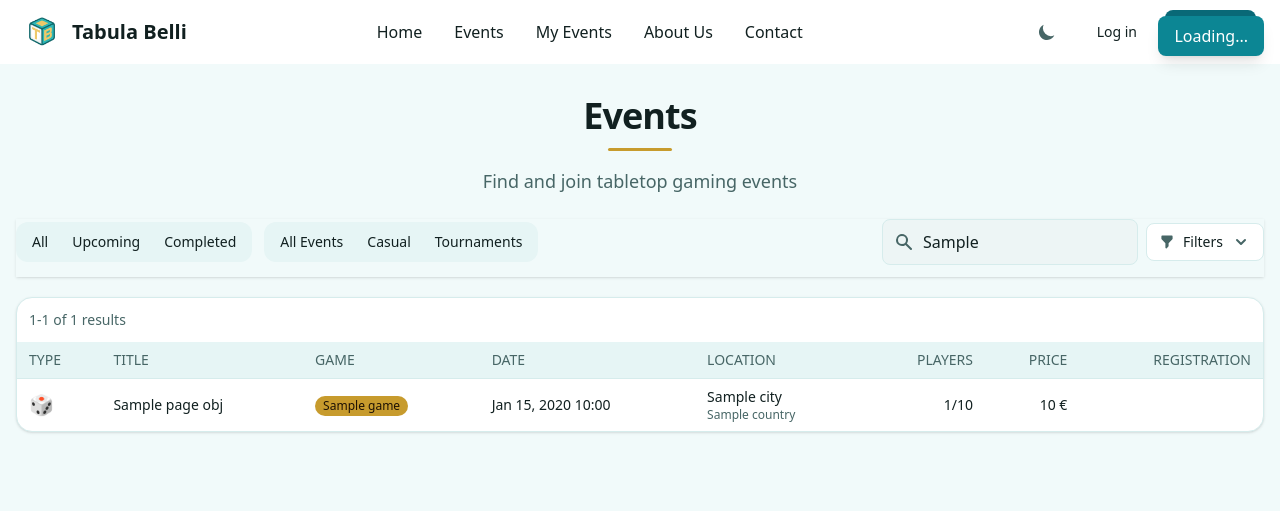
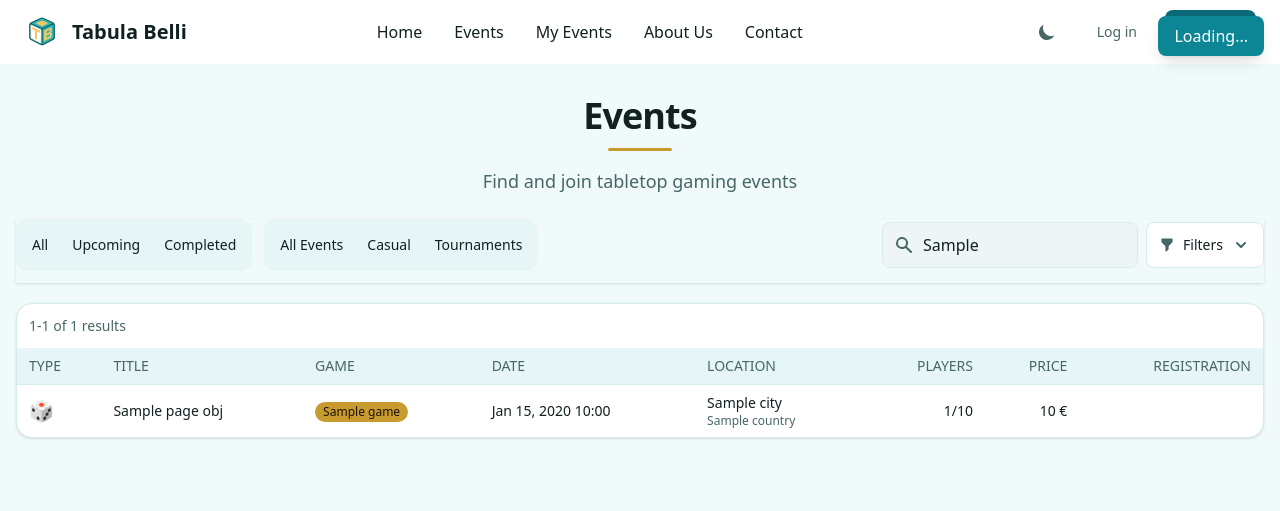
Before and after one commit to N3t0n/tabula-belli, a Django app: template src/apps/events/templates/events/events.html in a window 1280 px wide. Shown: the top 511 px of the page. Run offline with Django 5.2, Linux system fonts and the light colour scheme; the template is opened without the code that fills it: most values are stand-ins (such as "Sample title", 1, 10 or a date in 2020); style sheets or scripts are compiled from the project's sources; some libraries are stand-ins or nearby versions.

Commit message:
Standardize listing and navigation controls

```diff
--- a/src/apps/events/templates/events/_events_listing.html
+++ b/src/apps/events/templates/events/_events_listing.html
@@ -21,51 +21,51 @@
     <!-- Left: Pills (stack on mobile, inline on desktop) -->
     <div class="flex flex-col sm:flex-row items-stretch sm:items-center gap-3">
       <!-- Status Pills -->
-      <div class="inline-flex rounded-xl bg-muted p-1">
+      <div class="inline-flex max-w-full flex-wrap justify-center rounded-xl bg-muted p-1">
         <button
           type="button"
           @click="status=''; submitFilters()"
           :class="status === '' ? 'bg-card shadow text-foreground' : 'text-muted-foreground hover:text-foreground'"
-          class="px-3 py-1.5 text-sm rounded-lg transition-colors cursor-pointer">
+          class="btn btn-compact">
           All
         </button>
         <button
           type="button"
           @click="status='upcoming'; submitFilters()"
           :class="status === 'upcoming' ? 'bg-card shadow text-foreground' : 'text-muted-foreground hover:text-foreground'"
-          class="px-3 py-1.5 text-sm rounded-lg transition-colors cursor-pointer">
+          class="btn btn-compact">
           Upcoming
         </button>
         <button
           type="button"
           @click="status='completed'; submitFilters()"
           :class="status === 'completed' ? 'bg-card shadow text-foreground' : 'text-muted-foreground hover:text-foreground'"
-          class="px-3 py-1.5 text-sm rounded-lg transition-colors cursor-pointer">
+          class="btn btn-compact">
           Completed
         </button>
       </div>
 
       <!-- Event Type Pills -->
-      <div class="inline-flex rounded-xl bg-muted p-1">
+      <div class="inline-flex max-w-full flex-wrap justify-center rounded-xl bg-muted p-1">
         <button
           type="button"
           @click="eventType=''; submitFilters()"
           :class="eventType === '' ? 'bg-card shadow text-foreground' : 'text-muted-foreground hover:text-foreground'"
-          class="px-3 py-1.5 text-sm rounded-lg transition-colors cursor-pointer">
+          class="btn btn-compact">
           All Events
         </button>
         <button
           type="button"
           @click="eventType='CASUAL'; submitFilters()"
           :class="eventType === 'CASUAL' ? 'bg-card shadow text-foreground' : 'text-muted-foreground hover:text-foreground'"
-          class="px-3 py-1.5 text-sm rounded-lg transition-colors cursor-pointer">
+          class="btn btn-compact">
           Casual
         </button>
         <button
           type="button"
           @click="eventType='TOURNAMENT'; submitFilters()"
           :class="eventType === 'TOURNAMENT' ? 'bg-card shadow text-foreground' : 'text-muted-foreground hover:text-foreground'"
-          class="px-3 py-1.5 text-sm rounded-lg transition-colors cursor-pointer">
+          class="btn btn-compact">
           Tournaments
         </button>
       </div>
@@ -76,7 +76,7 @@
         x-cloak
         type="button"
         @click="clearAllFilters()"
-        class="px-2.5 py-1.5 rounded-lg text-xs text-destructive hover:text-destructive hover:bg-destructive/10 transition-colors flex items-center gap-1 shrink-0 cursor-pointer">
+        class="btn btn-text-secondary shrink-0">
         <svg xmlns="http://www.w3.org/2000/svg" class="h-3.5 w-3.5" viewBox="0 0 20 20" fill="currentColor">
           <path fill-rule="evenodd" d="M4.293 4.293a1 1 0 011.414 0L10 8.586l4.293-4.293a1 1 0 111.414 1.414L11.414 10l4.293 4.293a1 1 0 01-1.414 1.414L10 11.414l-4.293 4.293a1 1 0 01-1.414-1.414L8.586 10 4.293 5.707a1 1 0 010-1.414z" clip-rule="evenodd" />
         </svg>
@@ -111,7 +111,7 @@
           x-ref="filtersToggle"
           :aria-expanded="filtersOpen"
           aria-controls="event-filters-panel"
-          class="px-3 py-2 rounded-lg border border-border bg-card text-sm flex items-center gap-2 whitespace-nowrap cursor-pointer">
+          class="btn btn-secondary px-3 whitespace-nowrap">
           <svg xmlns="http://www.w3.org/2000/svg" aria-hidden="true" class="h-4 w-4 text-muted-foreground" viewBox="0 0 20 20" fill="currentColor"><path fill-rule="evenodd" d="M3 3a1 1 0 011-1h12a1 1 0 011 1v3a1 1 0 01-.293.707L12 11.414V15a1 1 0 01-.293.707l-2 2A1 1 0 018 17v-5.586L3.293 6.707A1 1 0 013 6V3z" clip-rule="evenodd"/></svg>
           Filters
           <svg class="w-5 h-5 text-muted-foreground hidden lg:block" fill="currentColor" viewBox="0 0 20 20" xmlns="http://www.w3.org/2000/svg" aria-hidden="true"><path clip-rule="evenodd" fill-rule="evenodd" d="M5.293 7.293a1 1 0 011.414 0L10 10.586l3.293-3.293a1 1 0 111.414 1.414l-4 4a1 1 0 01-1.414 0l-4-4a1 1 0 010-1.414z"/></svg>
@@ -130,7 +130,7 @@
         <h2 class="text-lg font-medium text-foreground">Filters</h2>
         <button type="button" aria-label="Close filters"
                 @click="filtersOpen=false; $refs.filtersToggle.focus()"
-                class="inline-flex h-11 w-11 items-center justify-center rounded-lg text-2xl text-muted-foreground hover:text-foreground cursor-pointer">×</button>
+                class="btn btn-icon text-2xl">×</button>
       </div>
 
       <!-- Filters content (responsive grid) -->
@@ -222,17 +222,17 @@
       </div>
 
       <!-- Buttons -->
-      <div class="flex items-center justify-between mt-3 pt-3 border-t border-border">
+      <div class="mt-3 flex flex-wrap items-center justify-center gap-3 border-t border-border pt-3 sm:justify-between">
         <button
           type="button"
           @click="clearPanelFilters()"
-          class="text-xs text-muted-foreground hover:underline cursor-pointer">
+          class="btn btn-text-secondary">
           Clear filters
         </button>
         <button
           type="button"
           @click="filtersOpen=false; $refs.filtersToggle.focus()"
-          class="px-3 py-1.5 rounded-lg bg-foreground text-background dark:bg-foreground dark:text-background text-xs">
+          class="btn btn-secondary btn-compact">
           Close
         </button>
       </div>
@@ -249,22 +249,22 @@
 
   <!-- Pagination -->
   {% if page_obj.has_other_pages %}
-    <div class="flex items-center justify-between p-3 text-sm border-t border-border">
+    <div class="flex flex-col items-center gap-3 border-t border-border p-3 text-sm sm:flex-row sm:justify-between">
       <div class="text-muted-foreground">
         Page {{ page_obj.number }} of {{ page_obj.paginator.num_pages }}
       </div>
-      <div class="flex items-center gap-2">
+      <div class="flex flex-wrap items-center justify-center gap-2">
         {% if page_obj.has_previous %}
           <button
             hx-get="{% pagination_url page_obj.previous_page_number %}"
             hx-target="#events-listing"
             hx-swap="innerHTML"
             hx-push-url="true"
-            class="px-3 py-1.5 rounded-lg border border-border bg-card hover:bg-muted cursor-pointer">
+            class="btn btn-secondary btn-compact">
             Previous
           </button>
         {% else %}
-          <button disabled class="px-3 py-1.5 rounded-lg border border-border bg-card opacity-50 cursor-not-allowed">
+          <button disabled class="btn btn-secondary btn-compact">
             Previous
           </button>
         {% endif %}
@@ -275,11 +275,11 @@
             hx-target="#events-listing"
             hx-swap="innerHTML"
             hx-push-url="true"
-            class="px-3 py-1.5 rounded-lg border border-border bg-card hover:bg-muted cursor-pointer">
+            class="btn btn-secondary btn-compact">
             Next
           </button>
         {% else %}
-          <button disabled class="px-3 py-1.5 rounded-lg border border-border bg-card opacity-50 cursor-not-allowed">
+          <button disabled class="btn btn-secondary btn-compact">
             Next
           </button>
         {% endif %}
--- a/src/apps/events/templates/events/partials/actions/_action_organizer.html
+++ b/src/apps/events/templates/events/partials/actions/_action_organizer.html
@@ -2,10 +2,10 @@
 {# Acciones para el organizador del evento #}
 
 {% if event.is_editable %}
-  <div class="flex items-center justify-end gap-2">
+  <div class="flex flex-wrap items-center justify-center gap-2 sm:justify-end">
     {# Editar evento #}
     <a href="{% url 'my_events:edit' event.slug %}"
-       class="text-xs text-primary-600 hover:underline dark:text-primary-400">
+       class="btn btn-text-primary">
       Edit
     </a>
 
@@ -21,7 +21,7 @@
       {% csrf_token %}
       <button
         type="submit"
-        class="text-xs text-destructive hover:underline dark:text-destructive cursor-pointer">
+        class="btn btn-text-danger">
         Cancel
       </button>
     </form>
--- a/src/apps/pages/templates/pages/home.html
+++ b/src/apps/pages/templates/pages/home.html
@@ -103,7 +103,7 @@
                 @click="scrollContainer.scrollBy({ left: -400, behavior: 'smooth' }); setTimeout(() => checkScroll(), 300)"
                 :disabled="atStart"
                 :class="atStart ? 'opacity-50 cursor-not-allowed' : 'hover:bg-muted cursor-pointer'"
-                class="absolute left-0 top-1/2 -translate-y-1/2 -translate-x-2 md:-translate-x-4 z-10 bg-card text-foreground p-2 md:p-3 rounded-full shadow-lg transition-colors">
+                type="button" aria-label="Previous events" class="btn btn-icon absolute left-0 top-1/2 z-10 -translate-y-1/2 -translate-x-2 rounded-full bg-card shadow-lg md:-translate-x-4">
                 <svg class="w-5 h-5 md:w-6 md:h-6" fill="none" stroke="currentColor" viewBox="0 0 24 24">
                     <path stroke-linecap="round" stroke-linejoin="round" stroke-width="2" d="M15 19l-7-7 7-7"/>
                 </svg>
@@ -191,7 +191,7 @@
                     <h3 class="mt-4 text-lg font-medium text-foreground">No upcoming events</h3>
                     <p class="mt-2 text-sm text-muted-foreground">Check back soon for new events or browse all past events.</p>
                     <div class="mt-6">
-                        <a href="{% url 'events' %}" class="inline-flex items-center px-4 py-2 border border-transparent text-sm font-medium rounded-md text-primary-700 bg-primary-100 hover:bg-primary-200 dark:bg-primary-900 dark:text-primary-300">
+                        <a href="{% url 'events' %}" class="btn btn-secondary btn-compact">
                             Browse All Events
                         </a>
                     </div>
@@ -204,7 +204,7 @@
                 @click="scrollContainer.scrollBy({ left: 400, behavior: 'smooth' }); setTimeout(() => checkScroll(), 300)"
                 :disabled="atEnd"
                 :class="atEnd ? 'opacity-50 cursor-not-allowed' : 'hover:bg-muted cursor-pointer'"
-                class="absolute right-0 top-1/2 -translate-y-1/2 translate-x-2 md:translate-x-4 z-10 bg-card text-foreground p-2 md:p-3 rounded-full shadow-lg transition-colors">
+                type="button" aria-label="Next events" class="btn btn-icon absolute right-0 top-1/2 z-10 -translate-y-1/2 translate-x-2 rounded-full bg-card shadow-lg md:translate-x-4">
                 <svg class="w-5 h-5 md:w-6 md:h-6" fill="none" stroke="currentColor" viewBox="0 0 24 24">
                     <path stroke-linecap="round" stroke-linejoin="round" stroke-width="2" d="M9 5l7 7-7 7"/>
                 </svg>
--- a/src/static/css/input.css
+++ b/src/static/css/input.css
@@ -236,3 +236,7 @@
     @apply border border-destructive text-destructive enabled:hover:bg-destructive/10 focus-visible:outline-destructive;
   }
 }
+
+@layer components {
+  .btn-nav { @apply min-h-11 px-2 py-2 sm:px-4 lg:px-5 lg:py-2.5; }
+}
--- a/src/templates/base.html
+++ b/src/templates/base.html
@@ -85,7 +85,7 @@
         <button
           type="button"
           @click="show = false"
-          class="shrink-0 hover:opacity-70 transition-opacity cursor-pointer"
+          class="btn btn-icon"
           aria-label="Dismiss"
         >
           <svg class="w-4 h-4" fill="currentColor" viewBox="0 0 20 20">
--- a/src/templates/partials/navbar.html
+++ b/src/templates/partials/navbar.html
@@ -7,23 +7,23 @@
                 <span class="hidden self-center text-xl font-semibold whitespace-nowrap dark:text-foreground min-[520px]:inline">Tabula Belli</span>
             </a>
             <div class="flex shrink-0 items-center justify-self-end gap-1 sm:gap-2 lg:order-2">
-                <button id="theme-toggle" type="button" aria-label="Toggle color theme" class="text-muted-foreground dark:text-muted-foreground hover:bg-muted dark:hover:bg-muted focus-visible:outline-none focus-visible:ring-4 focus-visible:ring-border dark:focus-visible:ring-border inline-flex h-11 w-11 items-center justify-center rounded-lg text-sm cursor-pointer">
+                <button id="theme-toggle" type="button" aria-label="Toggle color theme" class="btn btn-icon">
                     <svg id="theme-toggle-dark-icon" class="w-5 h-5 hidden" fill="currentColor" viewBox="0 0 20 20"><path d="M17.293 13.293A8 8 0 016.707 2.707a8.001 8.001 0 1010.586 10.586z"></path></svg>
                     <svg id="theme-toggle-light-icon" class="w-5 h-5 hidden" fill="currentColor" viewBox="0 0 20 20"><path d="M10 2a1 1 0 011 1v1a1 1 0 11-2 0V3a1 1 0 011-1zm4 8a4 4 0 11-8 0 4 4 0 018 0zm-.464 4.95l.707.707a1 1 0 001.414-1.414l-.707-.707a1 1 0 00-1.414 1.414zm2.12-10.607a1 1 0 010 1.414l-.706.707a1 1 0 11-1.414-1.414l.707-.707a1 1 0 011.414 0zM17 11a1 1 0 100-2h-1a1 1 0 100 2h1zm-7 4a1 1 0 011 1v1a1 1 0 11-2 0v-1a1 1 0 011-1zM5.05 6.464A1 1 0 106.465 5.05l-.708-.707a1 1 0 00-1.414 1.414l.707.707zm1.414 8.486l-.707.707a1 1 0 01-1.414-1.414l.707-.707a1 1 0 011.414 1.414zM4 11a1 1 0 100-2H3a1 1 0 000 2h1z" fill-rule="evenodd" clip-rule="evenodd"></path></svg>
                 </button>
 
                 {% if user.is_authenticated %}
-                    <a href="{% url 'accounts:profile' %}" class="inline-flex min-h-11 items-center justify-center max-[320px]:hidden text-foreground dark:text-foreground {% if request.resolver_match.namespace == 'accounts' %}bg-muted dark:bg-muted{% else %}hover:bg-muted{% endif %} focus-visible:ring-4 focus-visible:ring-border font-medium rounded-lg text-sm px-2 sm:px-4 lg:px-5 py-2 lg:py-2.5 dark:hover:bg-muted focus-visible:outline-none dark:focus-visible:ring-border transition-colors cursor-pointer">Profile</a>
+                    <a href="{% url 'accounts:profile' %}" class="btn btn-text-secondary btn-nav max-[320px]:hidden {% if request.resolver_match.namespace == 'accounts' %}bg-muted{% endif %}">Profile</a>
                     <form method="post" action="{% url 'account_logout' %}" class="flex max-[320px]:hidden">
                         {% csrf_token %}
-                        <button type="submit" class="inline-flex min-h-11 items-center justify-center max-[320px]:hidden px-2 sm:px-4 lg:px-5 py-2 lg:py-2.5 text-sm font-medium text-white rounded-lg bg-destructive-600 hover:bg-destructive-700 focus-visible:outline-none focus-visible:ring-4 focus-visible:ring-destructive-300 transition-colors cursor-pointer">Logout</button>
+                        <button type="submit" class="btn btn-secondary btn-nav max-[320px]:hidden">Logout</button>
                     </form>
                 {% else %}
-                    <a href="{% url "account_login" %}" class="inline-flex min-h-11 items-center justify-center max-[320px]:hidden text-foreground dark:text-foreground hover:bg-muted focus-visible:ring-4 focus-visible:ring-border font-medium rounded-lg text-sm px-2 sm:px-4 lg:px-5 py-2 lg:py-2.5 dark:hover:bg-muted focus-visible:outline-none dark:focus-visible:ring-border transition-colors cursor-pointer">Log in</a>
-                    <a href="{% url "account_signup" %}" class="inline-flex min-h-11 items-center justify-center max-[320px]:hidden text-white bg-primary-700 hover:bg-primary-800 focus-visible:ring-4 focus-visible:ring-primary-300 font-medium rounded-lg text-sm px-2 sm:px-4 lg:px-5 py-2 lg:py-2.5 dark:bg-primary-600 dark:hover:bg-primary-700 focus-visible:outline-none dark:focus-visible:ring-primary-800 transition-colors cursor-pointer">Sign Up</a>
+                    <a href="{% url "account_login" %}" class="btn btn-text-secondary btn-nav max-[320px]:hidden">Log in</a>
+                    <a href="{% url "account_signup" %}" class="btn btn-primary btn-nav max-[320px]:hidden">Sign Up</a>
                 {% endif %}
 
-                <button data-collapse-toggle="mobile-menu-2" type="button" class="inline-flex h-11 w-11 items-center justify-center text-sm text-muted-foreground rounded-lg lg:hidden hover:bg-muted focus-visible:outline-none focus-visible:ring-2 focus-visible:ring-border dark:text-muted-foreground dark:hover:bg-muted dark:focus-visible:ring-border cursor-pointer" aria-controls="mobile-menu-2" aria-expanded="false">
+                <button data-collapse-toggle="mobile-menu-2" type="button" class="btn btn-icon lg:hidden" aria-controls="mobile-menu-2" aria-expanded="false">
                     <span class="sr-only">Open main menu</span>
                     <svg class="w-6 h-6" fill="currentColor" viewBox="0 0 20 20" xmlns="http://www.w3.org/2000/svg"><path fill-rule="evenodd" d="M3 5a1 1 0 011-1h12a1 1 0 110 2H4a1 1 0 01-1-1zM3 10a1 1 0 011-1h12a1 1 0 110 2H4a1 1 0 01-1-1zM3 15a1 1 0 011-1h12a1 1 0 110 2H4a1 1 0 01-1-1z" clip-rule="evenodd"></path></svg>
                     <svg class="hidden w-6 h-6" fill="currentColor" viewBox="0 0 20 20" xmlns="http://www.w3.org/2000/svg"><path fill-rule="evenodd" d="M4.293 4.293a1 1 0 011.414 0L10 8.586l4.293-4.293a1 1 0 111.414 1.414L11.414 10l4.293 4.293a1 1 0 01-1.414 1.414L10 11.414l-4.293 4.293a1 1 0 01-1.414-1.414L8.586 10 4.293 5.707a1 1 0 010-1.414z" clip-rule="evenodd"></path></svg>
@@ -46,16 +46,16 @@
                     <li>
                         <a href="{% url 'contact' %}" class="block py-2 pr-4 pl-3 {% if request.resolver_match.url_name == 'contact' %}text-white rounded bg-primary-700 lg:bg-transparent lg:text-primary-700{% else %}text-foreground border-b border-border hover:bg-muted lg:hover:bg-transparent lg:border-0 lg:hover:text-primary-700{% endif %} lg:p-0 dark:text-{% if request.resolver_match.url_name == 'contact' %}white{% else %}muted-foreground lg:dark:hover:text-foreground dark:hover:bg-muted dark:hover:text-foreground lg:dark:hover:bg-transparent dark:border-border{% endif %}" {% if request.resolver_match.url_name == 'contact' %}aria-current="page"{% endif %}>Contact</a>
                     </li>
-                    <li class="min-[320px]:hidden border-t border-border mt-2 pt-2">
+                    <li class="min-[321px]:hidden border-t border-border mt-2 pt-2">
                         {% if user.is_authenticated %}
-                            <a href="{% url 'accounts:profile' %}" class="flex min-h-11 items-center px-3 rounded-lg text-foreground hover:bg-muted focus-visible:outline-2 focus-visible:outline-primary-700">Profile</a>
+                            <a href="{% url 'accounts:profile' %}" class="btn btn-text-secondary justify-start">Profile</a>
                             <form method="post" action="{% url 'account_logout' %}">
                                 {% csrf_token %}
-                                <button type="submit" class="flex min-h-11 w-full items-center px-3 rounded-lg text-foreground hover:bg-muted focus-visible:outline-2 focus-visible:outline-primary-700 cursor-pointer">Logout</button>
+                                <button type="submit" class="btn btn-text-secondary w-full justify-start">Logout</button>
                             </form>
                         {% else %}
-                            <a href="{% url 'account_login' %}" class="flex min-h-11 items-center px-3 rounded-lg text-foreground hover:bg-muted focus-visible:outline-2 focus-visible:outline-primary-700">Log in</a>
-                            <a href="{% url 'account_signup' %}" class="flex min-h-11 items-center px-3 rounded-lg text-primary-700 dark:text-foreground hover:bg-muted focus-visible:outline-2 focus-visible:outline-primary-700">Sign Up</a>
+                            <a href="{% url 'account_login' %}" class="btn btn-text-secondary justify-start">Log in</a>
+                            <a href="{% url 'account_signup' %}" class="btn btn-text-secondary justify-start">Sign Up</a>
                         {% endif %}
                     </li>
                 </ul>
```
Also changed, not shown: src/apps/events/templates/events/my_events.html (+16 -16 lines), src/apps/events/templates/events/partials/_my_events_table.html (+10 -10 lines), src/apps/games/templates/games/_game_events_listing.html (+8 -8 lines).
